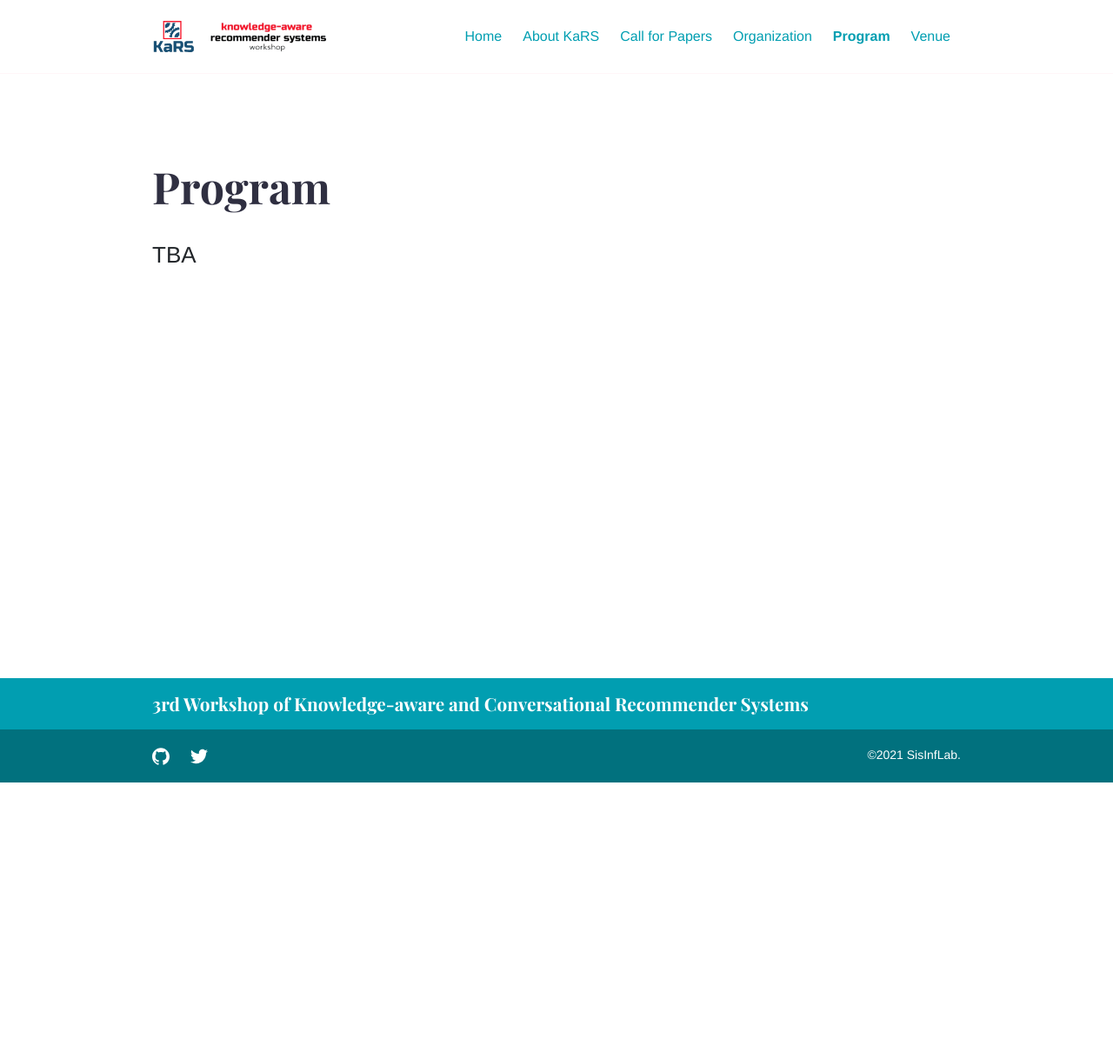
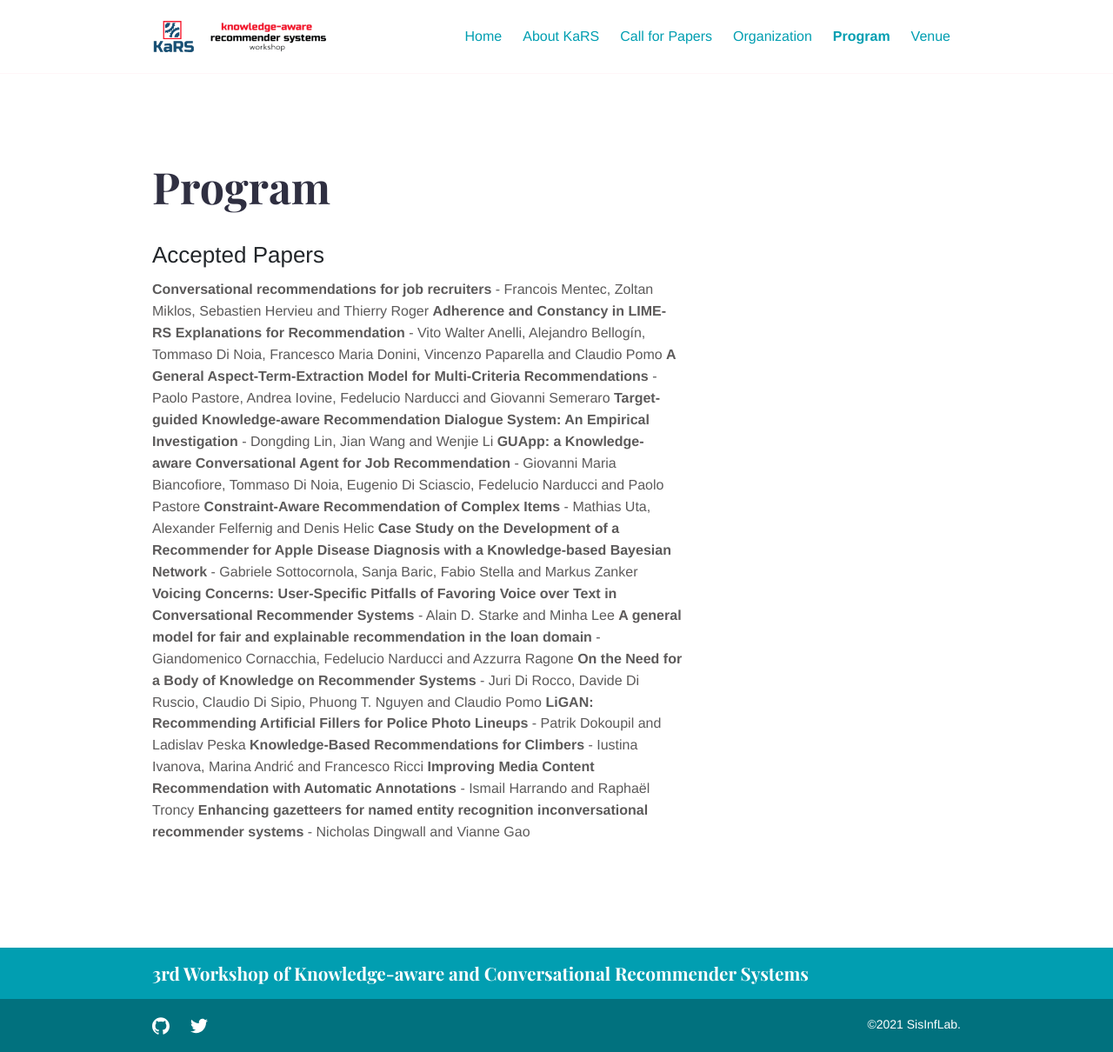
Before and after one commit to kars-workshop/2021, a Jekyll site: the page built from program.md, in a window 1280 px wide. Shown: the whole page at 87% size. Built offline with Jekyll 4.4.1, drawn with Linux system fonts in a browser that asks for light colours; before the commit the page ends 900 px from its top, so only the background shows below that.

Commit message:
accepted papers

```diff
--- a/program.md
+++ b/program.md
@@ -5,4 +5,19 @@ layout: page
 bodyClass: page-about
 ---
 
-## TBA
+## Accepted Papers
+
+**Conversational recommendations for job recruiters** - Francois Mentec, Zoltan Miklos, Sebastien Hervieu and Thierry Roger
+**Adherence and Constancy in LIME-RS Explanations for Recommendation** - Vito Walter Anelli, Alejandro Bellogín, Tommaso Di Noia, Francesco Maria Donini, Vincenzo Paparella and Claudio Pomo
+**A General Aspect-Term-Extraction Model for Multi-Criteria Recommendations** - Paolo Pastore, Andrea Iovine, Fedelucio Narducci and Giovanni Semeraro
+**Target-guided Knowledge-aware Recommendation Dialogue System: An Empirical Investigation** - Dongding Lin, Jian Wang and Wenjie Li
+**GUApp: a Knowledge-aware Conversational Agent for Job Recommendation** - Giovanni Maria Biancofiore, Tommaso Di Noia, Eugenio Di Sciascio, Fedelucio Narducci and Paolo Pastore
+**Constraint-Aware Recommendation of Complex Items** - Mathias Uta, Alexander Felfernig and Denis Helic
+**Case Study on the Development of a Recommender for Apple Disease Diagnosis with a Knowledge-based Bayesian Network** - Gabriele Sottocornola, Sanja Baric, Fabio Stella and Markus Zanker
+**Voicing Concerns: User-Specific Pitfalls of Favoring Voice over Text in Conversational Recommender Systems** - Alain D. Starke and Minha Lee
+**A general model for fair and explainable recommendation in the loan domain** - Giandomenico Cornacchia, Fedelucio Narducci and Azzurra Ragone
+**On the Need for a Body of Knowledge on Recommender Systems** - Juri Di Rocco, Davide Di Ruscio, Claudio Di Sipio, Phuong T. Nguyen and Claudio Pomo
+**LiGAN: Recommending Artificial Fillers for Police Photo Lineups** - Patrik Dokoupil and Ladislav Peska
+**Knowledge-Based Recommendations for Climbers** - Iustina Ivanova, Marina Andrić and Francesco Ricci
+**Improving Media Content Recommendation with Automatic Annotations** - Ismail Harrando and Raphaël Troncy
+**Enhancing gazetteers for named entity recognition inconversational recommender systems** - Nicholas Dingwall and Vianne Gao
```
